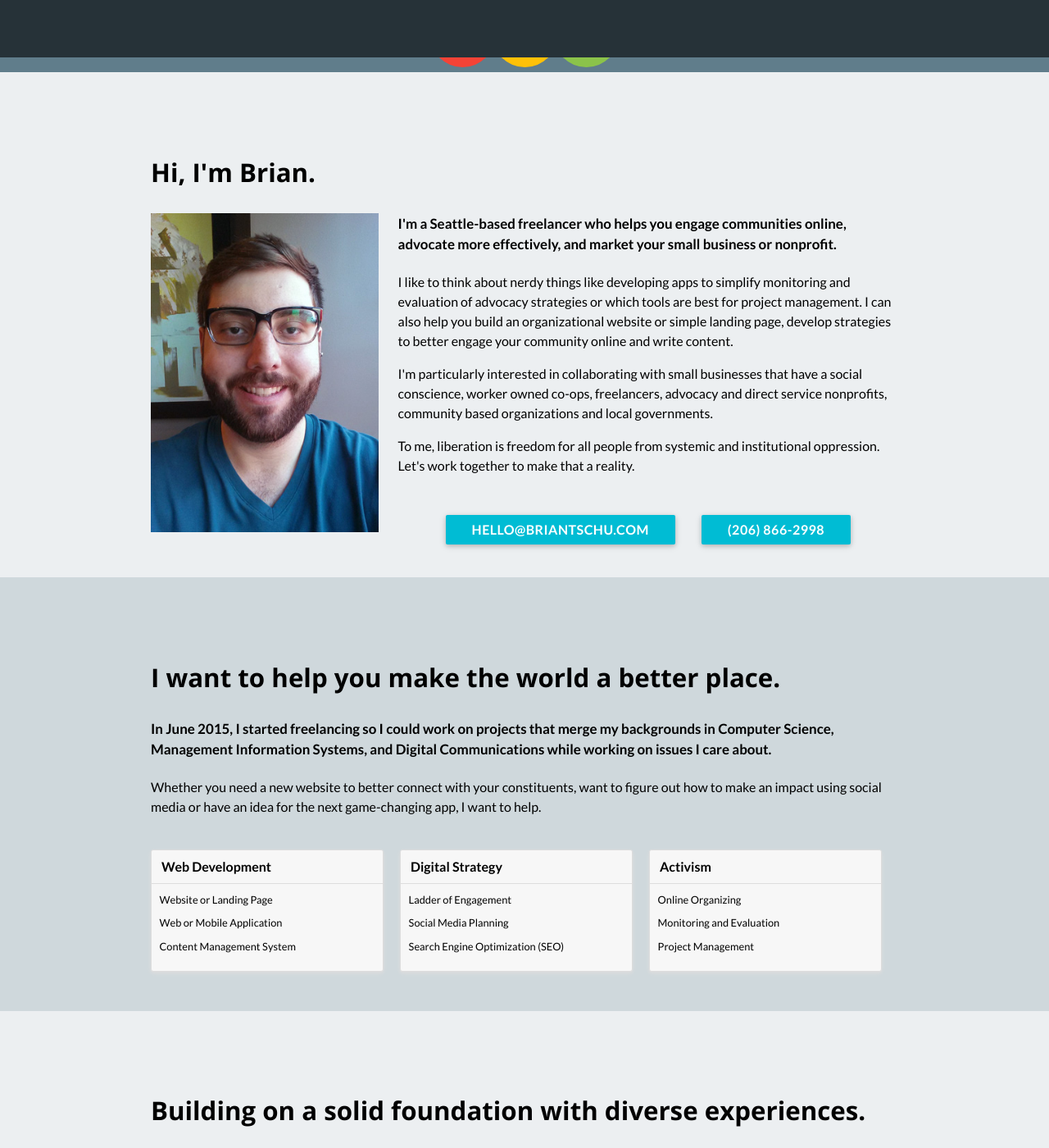
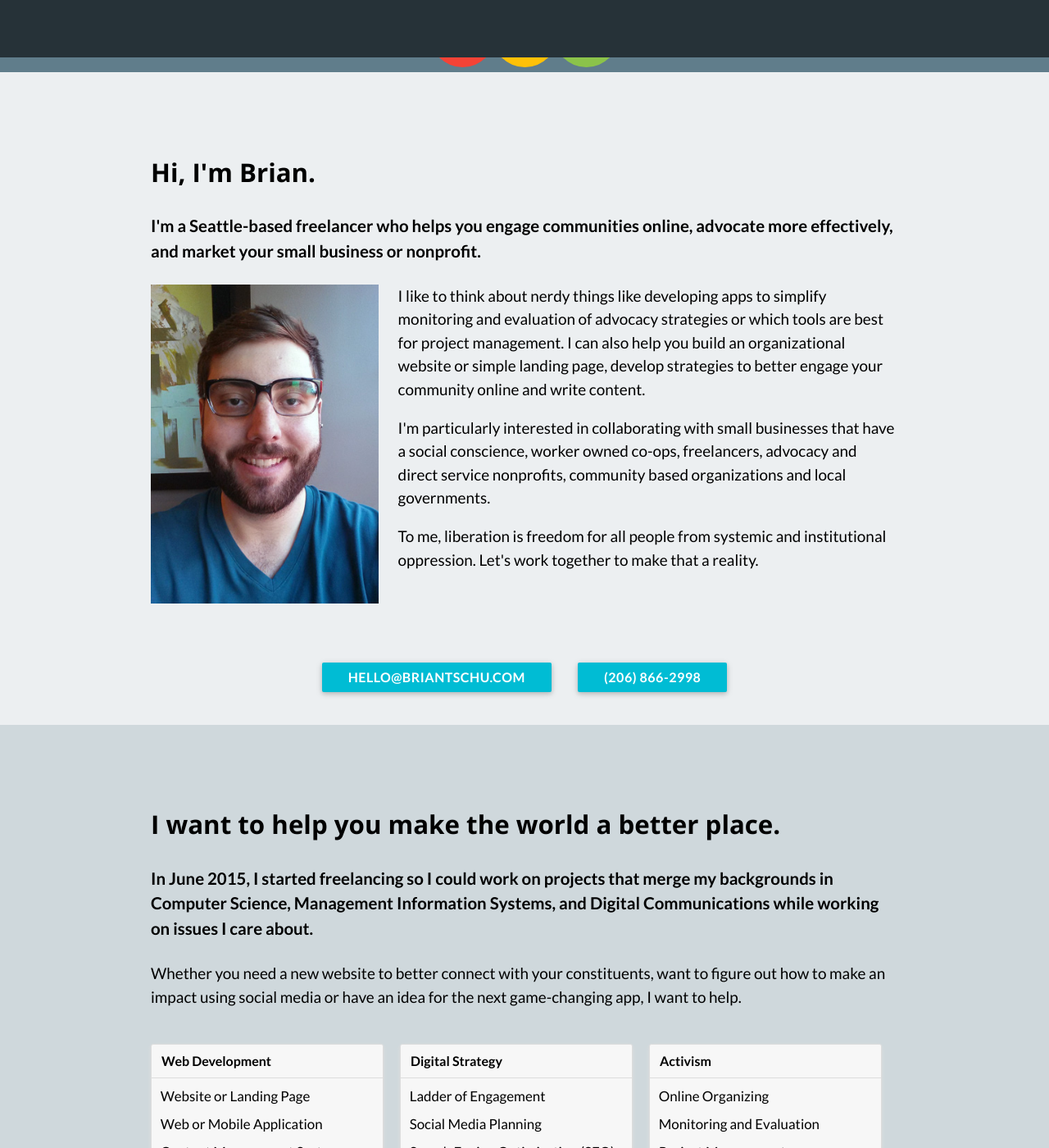
Before and after one commit to briantschu/briantschu.com, a Jekyll site: the page built from index.html, in a window 1280 px wide and 1400 px high, scrolled down 812 px. Shown: the whole window at 82% size. Built offline with Jekyll 4.4.1, drawn with Linux system fonts in a browser that asks for light colours; nearby versions of some CDN libraries; Markdown is read by kramdown in place of the engine named in the settings.

Commit message:
Mobile screen improvements

```diff
--- a/_sass/base/_buttons.scss
+++ b/_sass/base/_buttons.scss
@@ -1,4 +1,4 @@
-button,
+.button, button,
 input[type="submit"] {
   @extend %button;
   @include appearance(none);
@@ -7,4 +7,11 @@
   user-select: none;
   vertical-align: middle;
   white-space: nowrap;
+
+  a:link,
+  a:active,
+  a:hover,
+  a:visited {
+    color: white;
+  }
 }
--- a/_sass/base/_cards.scss
+++ b/_sass/base/_cards.scss
@@ -41,7 +41,7 @@
   }
 
   .card-copy {
-    font-size: ms(-1);
+    font-size: ms(-.5);
     line-height: 1.5em;
     padding: ($base-spacing / 2) ($base-spacing / 2);
 
--- a/_sass/base/_variables.scss
+++ b/_sass/base/_variables.scss
@@ -12,7 +12,7 @@
 $ms-ratio: $major-third;
 
 // Font Sizes
-$small-base-font-size: 14px;
+$small-base-font-size: 13px;
 $medium-base-font-size: 14px;
 $base-font-size: 16px;
 $h1-font-size: ms(4);
--- a/css/main.scss
+++ b/css/main.scss
@@ -23,15 +23,15 @@
     font-size: $base-font-size;
   }
 }
-// p,
-// li {
-//   @include media($small-screen-up) {
-//     font-size: ms(1);
-//   }
-//   @include media($medium-screen-up) {
-//     font-size: ms(1);
-//   }
-// }
+p,
+li {
+  @include media($small-screen-up) {
+    font-size: ms(.75);
+  }
+  @include media($medium-screen-up) {
+    font-size: ms(.75);
+  }
+}
 div.wrapper {
   @include outer-container;
   @include pad($base-spacing);
@@ -57,7 +57,7 @@
 }
 
 p.lede {
-  font-size: ms(.25);
+  font-size: ms(1.1);
   margin: 0 0 ms(1) 0;
   font-weight: bold;
 }
@@ -123,11 +123,14 @@
     img {
       width: 100%;
       max-width: 100%;
-      padding-right: $base-spacing;
-      padding-bottom: $base-spacing;
       display: block;
       margin-left:auto;
       margin-right: auto;
+      padding-bottom: $base-spacing;
+
+      @include media($medium-screen-up) {
+        padding-right: $base-spacing;
+      }
     }
   }
 
@@ -152,19 +155,7 @@
     @include flex(2 25%);
   }
 
-  button {
-    cursor: default;
-  }
-
-  input {
-    margin: 0;
-    margin-top: 1em;
-    margin-bottom: 1em;
-
-    @include media($large-screen-up) {
-      margin:0;
-      margin-right: 2em;
-    }
-
+  .button {
+    margin: 1em;
   }
 }
--- a/index.html
+++ b/index.html
@@ -8,6 +8,8 @@
     <div class="content">
       <div class="heading">
         <h2>Hi, I'm Brian.</h2>
+        <p class="lede">I'm a Seattle-based freelancer who helps you engage communities online, advocate more effectively, and market your small business or nonprofit.</h4>
+
       </div>
       <div class="flex">
         <div class="leading-image">
@@ -15,23 +17,23 @@
         </div>
         <div class="text">
 
-          <p class="lede">I'm a Seattle-based freelancer who helps you engage communities online, advocate more effectively, and market your small business or nonprofit.</h4>
-
           <p>I like to think about nerdy things like developing apps to simplify monitoring and evaluation of advocacy strategies or which tools are best for project management. I can also help you build an organizational website or simple landing page, develop strategies to better engage your community online and write content.</p>
 
           <p>I'm particularly interested in collaborating with small businesses that have a social conscience, worker owned co-ops, freelancers, advocacy and direct service nonprofits, community based organizations and local governments.</p>
 
           <p>To me, liberation is freedom for all people from systemic and institutional oppression. Let's work together to make that a reality.</p>
-          <div class="button-flex">
-            <div>
-              <form action="mailto:hello@briantschu.com">
-                <input type="submit" value="hello@briantschu.com">
-              </form>
-            </div>
-            <div>
-              <button>(206) 866-2998</button></p>
-            </div>
-          </div>
+        </div>
+      </div>
+      <div class="button-flex">
+        <div>
+          <p class="button">
+            <a href="mailto:hello@briantschu.com">hello@briantschu.com</a>
+          </p>
+        </div>
+        <div>
+          <p class="button">
+            <a href="tel:+12068662998">(206) 866-2998</a>
+          </p>
         </div>
       </div>
     </div>
@@ -146,14 +148,15 @@
       <p>Also find me on <a href="https://facebook.com/briants">Facebook</a>, <a href="https://twitter.com/briantschu">Twitter</a>, <a href="https://linkedin.com/in/briants">LinkedIn</a> or <a href="https://github.com/briantschu">GitHub</a>.</p>
       <div class="button-flex">
         <div>
-          <form action="mailto:hello@briantschu.com">
-            <input type="submit" value="hello@briantschu.com">
-          </form>
+          <p class="button">
+            <a href="mailto:hello@briantschu.com">hello@briantschu.com</a>
+          </p>
         </div>
         <div>
-          <button>(206) 866-2998</button></p>
+          <p class="button">
+            <a href="tel:+12068662998">(206) 866-2998</a>
+          </p>
         </div>
       </div>
-    </div>
   </div>
 </section>
```
